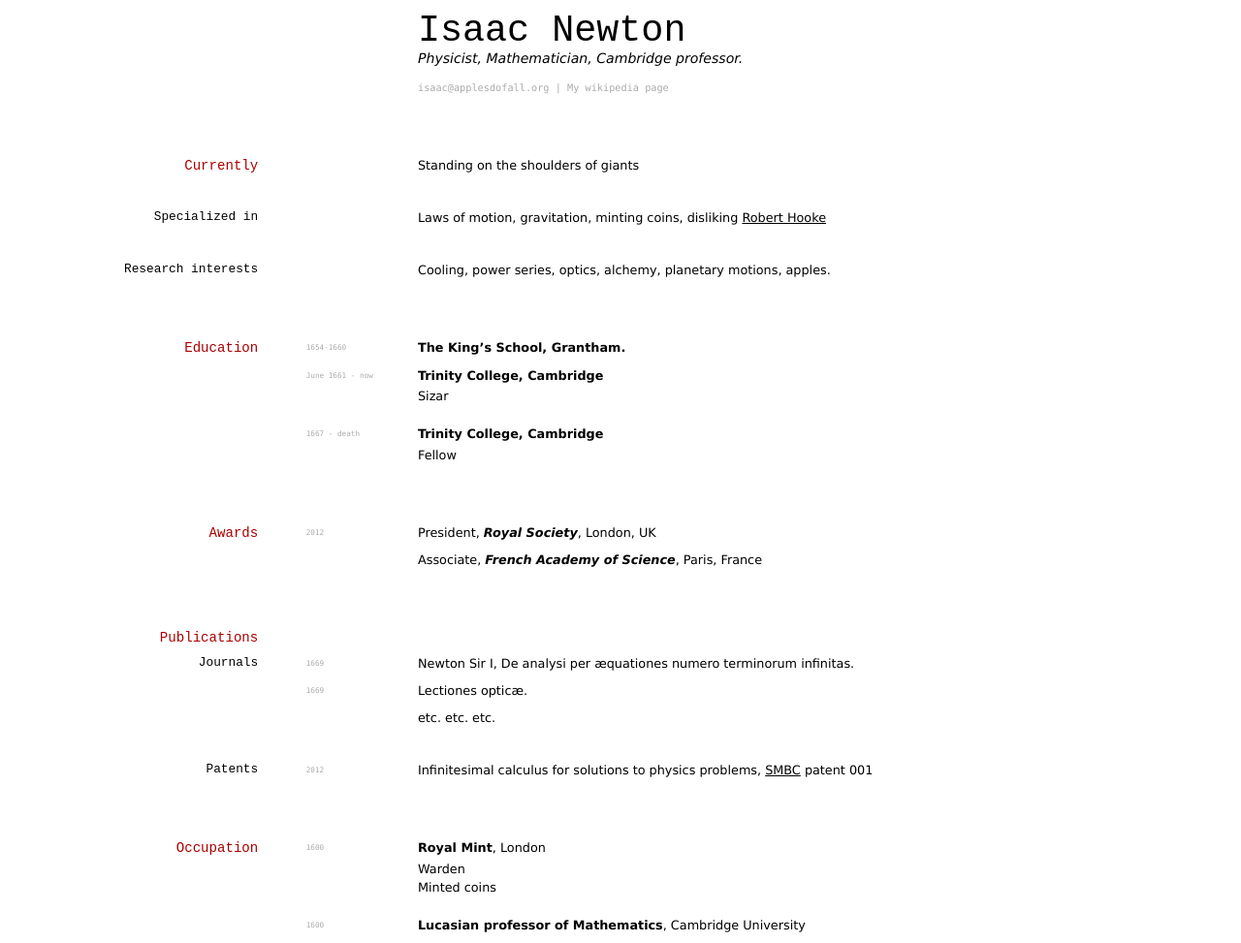
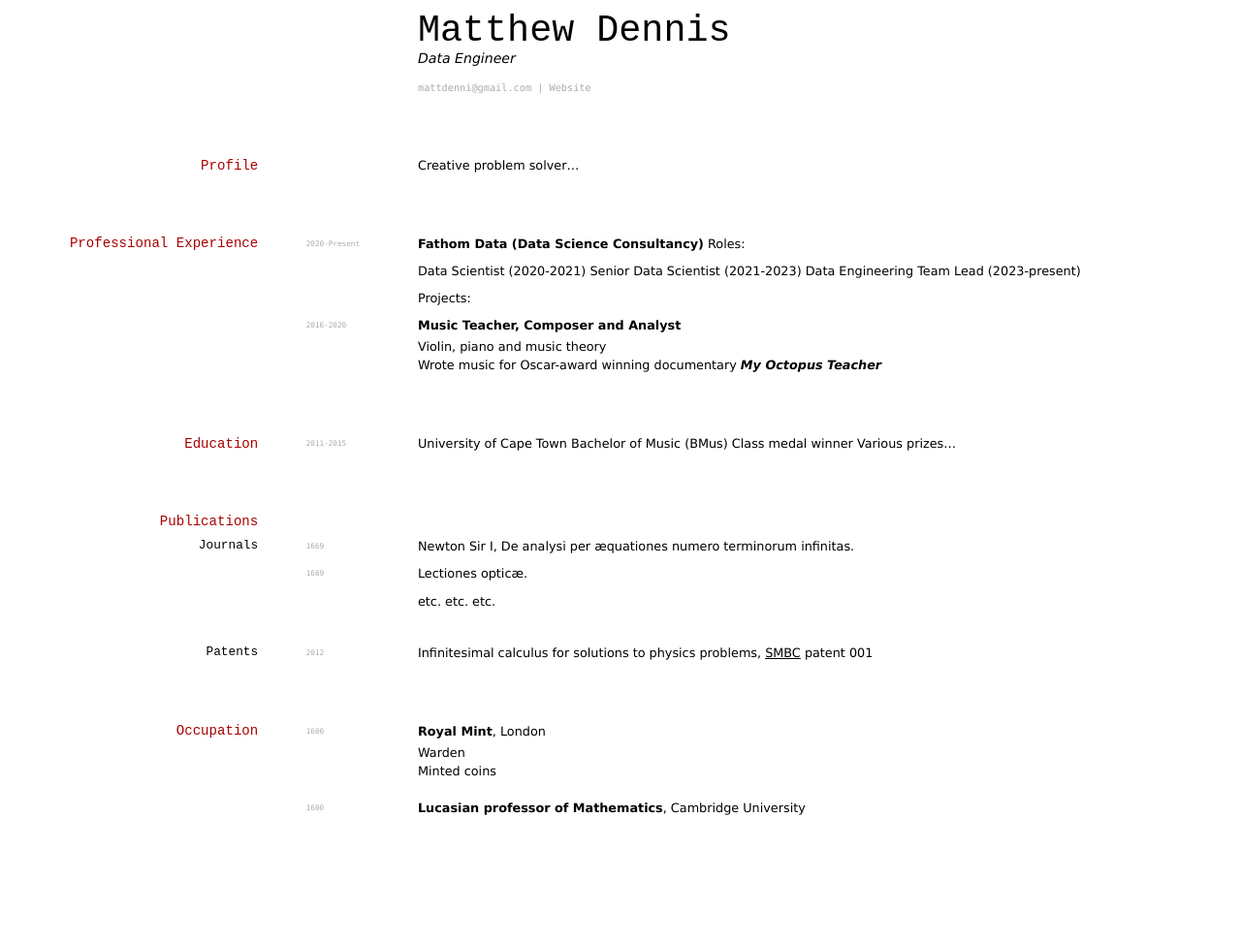
Before and after one commit to mathieuselah/cv, a Jekyll site: the page built from index.md, in a window 1280 px wide. Shown: the whole page at 97% size. Built offline with Jekyll 4.4.1, drawn with Linux system fonts in a browser that asks for light colours; after the commit the page ends 900 px from its top, so only the background shows below that.

Commit message:
feat: Some initial details...

```diff
--- a/index.md
+++ b/index.md
@@ -1,55 +1,44 @@
 ---
 layout: cv
-title: Isaac Newtons's CV
+title: CV
 ---
-# Isaac Newton
-Physicist, Mathematician, Cambridge professor.
+# Matthew Dennis
+Data Engineer
 
 <div id="webaddress">
-<a href="isaac@applesdofall.org">isaac@applesdofall.org</a>
-| <a href="http://en.wikipedia.org/wiki/Isaac_Newton">My wikipedia page</a>
+<a href="mattdenni@gmail.com">mattdenni@gmail.com</a>
+| <a href="https://mathieuselah.dev">Website</a>
 </div>
 
 
-## Currently
+## Profile
 
-Standing on the shoulders of giants
+Creative problem solver...
 
-### Specialized in
+## Professional Experience
 
-Laws of motion, gravitation, minting coins, disliking [Robert Hooke](http://en.wikipedia.org/wiki/Robert_Hooke)
+`2020-Present`
+__Fathom Data (Data Science Consultancy)__
+Roles:
 
+Data Scientist (2020-2021)
+Senior Data Scientist (2021-2023)
+Data Engineering Team Lead (2023-present)
 
-### Research interests
+Projects:
 
-Cooling, power series, optics, alchemy, planetary motions, apples.
-
+`2016-2020`
+__Music Teacher, Composer and Analyst__
+- Violin, piano and music theory
+- Wrote music for Oscar-award winning documentary _My Octopus Teacher_
 
 ## Education
 
-`1654-1660`
-__The King's School, Grantham.__
-
-`June 1661 - now`
-__Trinity College, Cambridge__
-
-- Sizar
-
-`1667 - death`
-__Trinity College, Cambridge__
-
-- Fellow
-
-
-
-## Awards
-
-`2012`
-President, *Royal Society*, London, UK
-
-Associate, *French Academy of Science*, Paris, France
-
-
+`2011-2015`
+University of Cape Town
+Bachelor of Music (BMus)
+Class medal winner
+Various prizes...
 
 ## Publications
 
```
